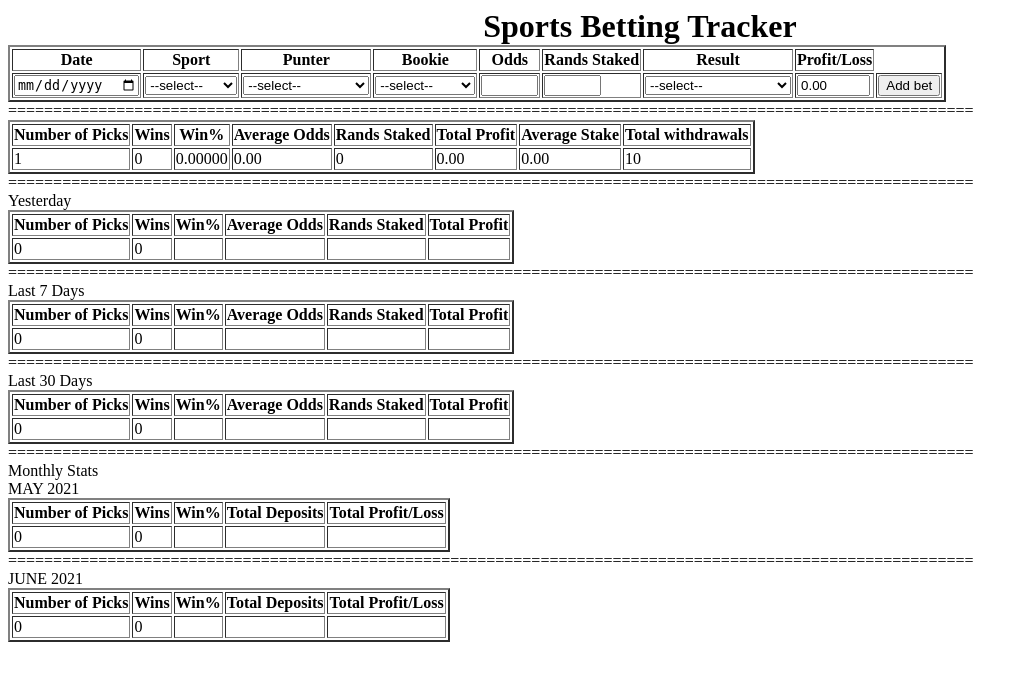
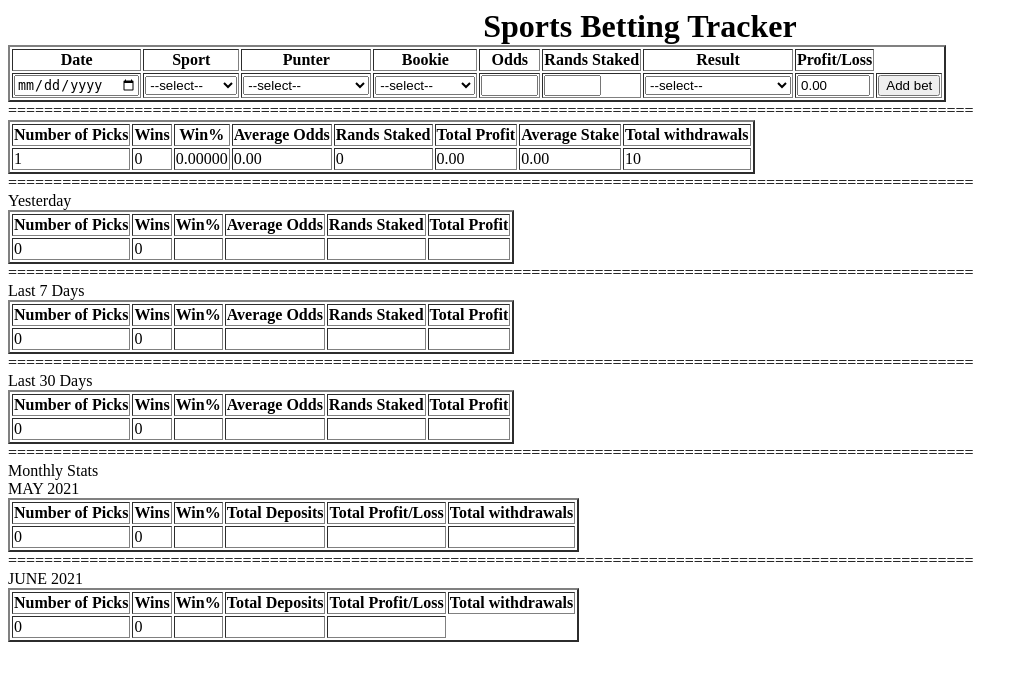
Before and after one commit to KingSila/zapuntertracker, a PHP site: page / in a window 1280 px wide. Shown: the top 681 px of the page, without its empty margins (0-1028 px from the left). Run offline with PHP 8.4, Linux system fonts and the light colour scheme; tables that the repository leaves empty or names only in its code hold one stand-in row (values such as "Sample post").

Commit message:
added withdrawals for the months

```diff
--- a/index.php
+++ b/index.php
@@ -511,6 +511,7 @@
            <th>Win%</th>
            <th>Total Deposits</th>
            <th>Total Profit/Loss</th>
+           <th>Total withdrawals </th>
          </tr>
          <?php
                   $sql = "SELECT count(*) as maytotal  FROM `bettingtracker`
@@ -561,8 +562,18 @@
            while($r = mysqli_fetch_array($result))
            {
                echo  $r['maypnl'];
+               print "</td> <td>";
 
            }
+           $sql = "SELECT SUM(amount) as maytotalwithdrawals from withdrawals WHERE MONTH(date) = 05 AND YEAR(date) = 2021";
+               $result = mysqli_query($conn,$sql);
+
+
+              while($r = mysqli_fetch_array($result))
+             {
+                echo  $r['maytotalwithdrawals'];
+
+             }
 
 
 
@@ -579,6 +590,7 @@
            <th>Win%</th>
            <th>Total Deposits</th>
            <th>Total Profit/Loss</th>
+           <th>Total withdrawals </th>
          </tr>
          <?php
                   $sql = "SELECT count(*) as junetotal  FROM `bettingtracker`
@@ -631,6 +643,15 @@
                echo  $r['junepnl'];
 
            }
+           $sql = "SELECT SUM(amount) as junetotalwithdrawals from withdrawals WHERE MONTH(date) = 06 AND YEAR(date) = 2021";
+           $result = mysqli_query($conn,$sql);
+
+
+          while($r = mysqli_fetch_array($result))
+         {
+            echo  $r['junetotalwithdrawals'];
+
+         }
 
         ?>
         </table>
```
